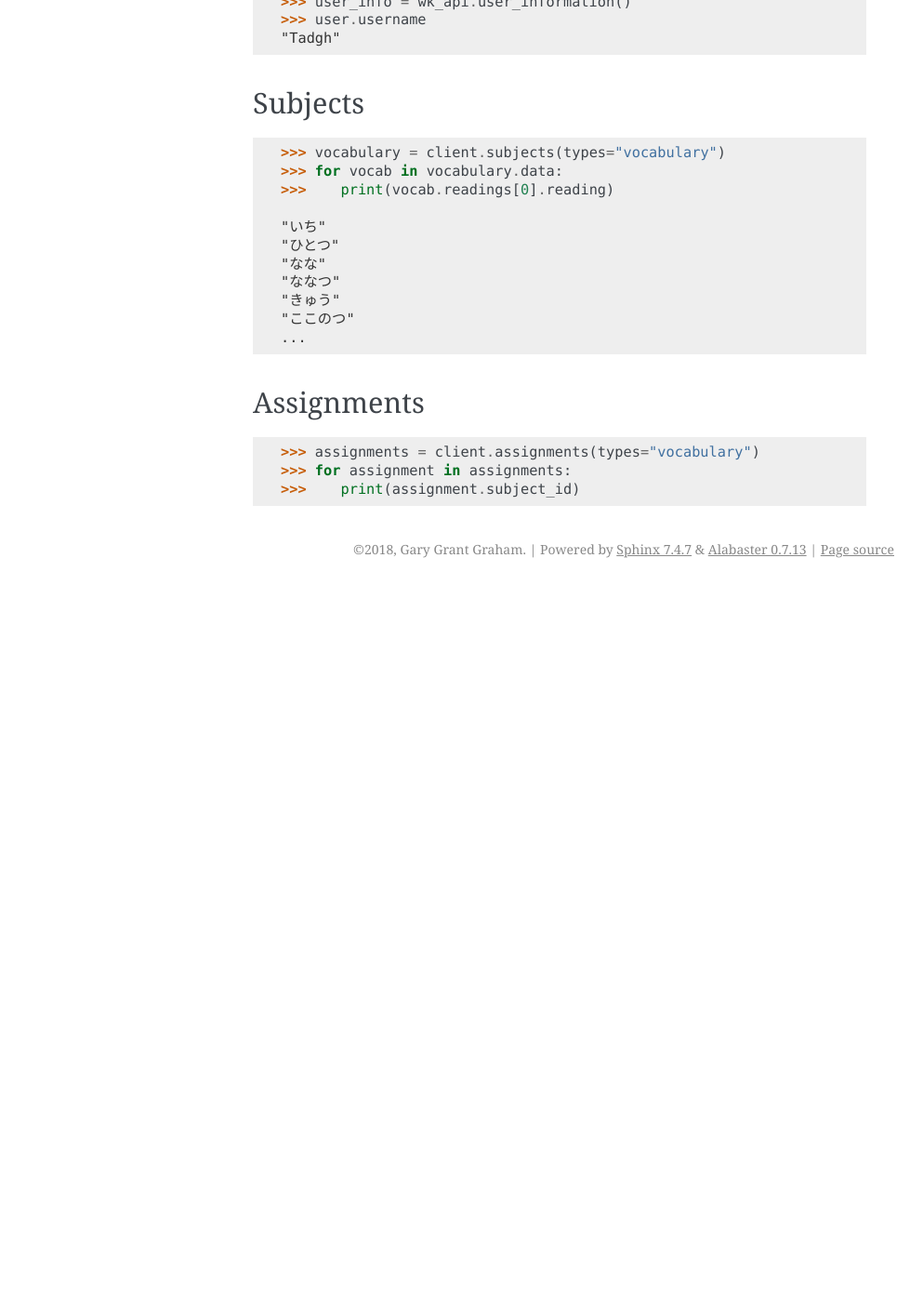
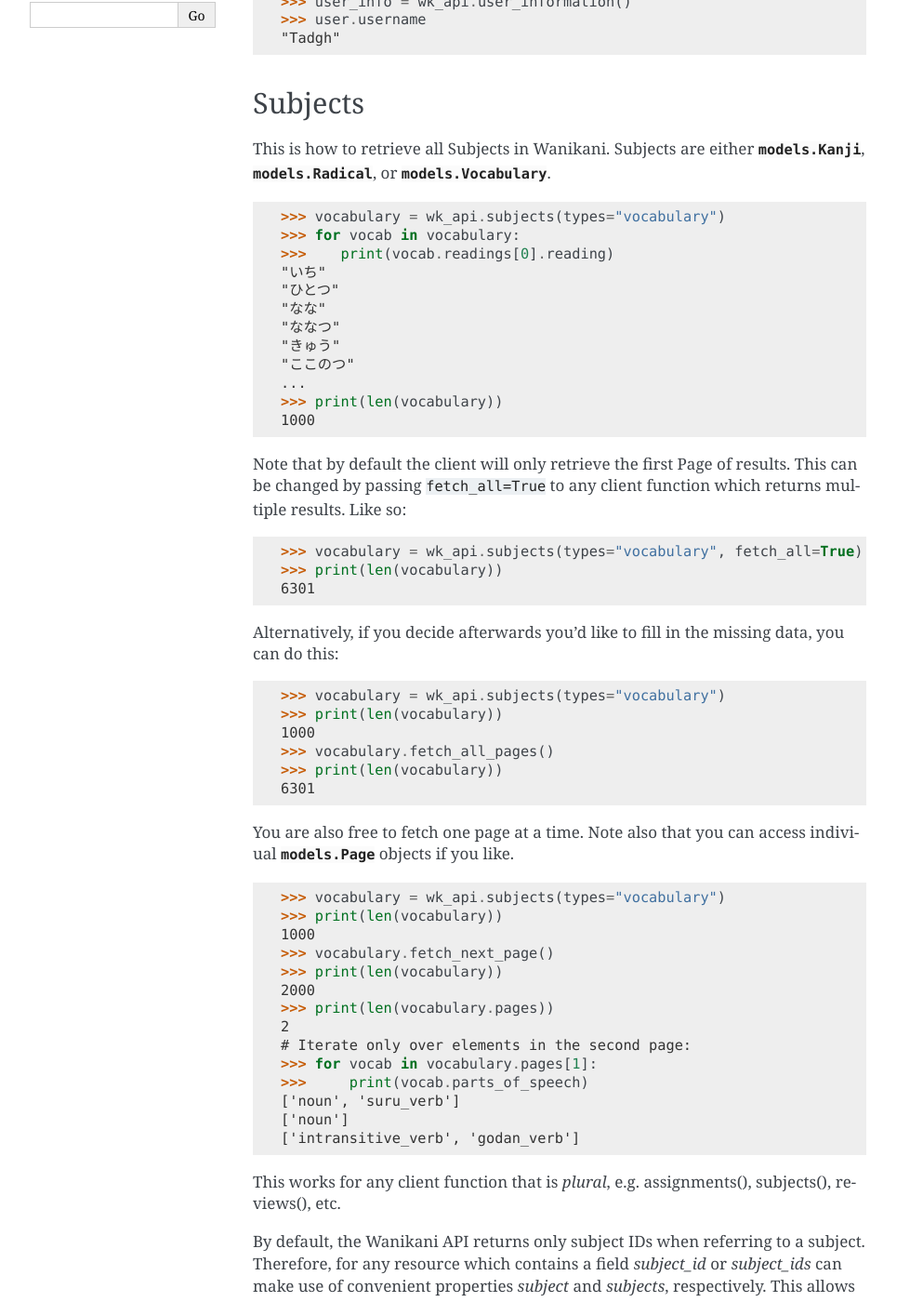
Before and after one commit to Kaniwani/wanikani_api, a Sphinx documentation site: the page built from docs/usage.rst, in a window 1280 px wide and 1400 px high, scrolled down 372 px. Shown: the whole window at 93% size, without its empty margins (148-1141 px from the left). Built offline with Sphinx 7.4.7, drawn with Linux system fonts in a browser that asks for light colours; before the commit the page ends 1002 px from its top, so only the background shows below that; some of the changed text lies outside the part shown.

Commit message:
change pagination method. Adds a whack of docs

```diff
--- a/README.rst
+++ b/README.rst
@@ -35,6 +35,7 @@
 
 * Easy access to Wanikani resources associated to your account.
 * Automatic handling of pagination.
+* Automatic fetching of related Subjects
 
 
 Quickstart
@@ -65,6 +66,7 @@
 ----
 * Make use of ETags for caching
 * simplify API
+* Improve automatic prefetching of subjects when relevant.
 
 Credits
 -------
--- a/docs/usage.rst
+++ b/docs/usage.rst
@@ -22,12 +22,14 @@
 
 Subjects
 ________
+
+This is how to retrieve all Subjects in Wanikani. Subjects are either :class:`.models.Kanji`, :class:`.models.Radical`, or :class:`.models.Vocabulary`.
+
 .. code-block:: python
 
-    >>> vocabulary = client.subjects(types="vocabulary")
-    >>> for vocab in vocabulary.data:
+    >>> vocabulary = wk_api.subjects(types="vocabulary")
+    >>> for vocab in vocabulary:
     >>>    print(vocab.readings[0].reading)
-
     "いち"
     "ひとつ"
     "なな"
@@ -35,11 +37,90 @@
     "きゅう"
     "ここのつ"
     ...
+    >>> print(len(vocabulary))
+    1000
+
+
+Note that by default the client will only retrieve the first Page of results. This can be changed by passing ``fetch_all=True`` to any client function
+which returns multiple results. Like so:
+
+    >>> vocabulary = wk_api.subjects(types="vocabulary", fetch_all=True)
+    >>> print(len(vocabulary))
+    6301
+
+Alternatively, if you decide afterwards you'd like to fill in the missing data, you can do this:
+
+    >>> vocabulary = wk_api.subjects(types="vocabulary")
+    >>> print(len(vocabulary))
+    1000
+    >>> vocabulary.fetch_all_pages()
+    >>> print(len(vocabulary))
+    6301
+
+You are also free to fetch one page at a time. Note also that you can access indiviual :class:`.models.Page` objects if you like.
+
+    >>> vocabulary = wk_api.subjects(types="vocabulary")
+    >>> print(len(vocabulary))
+    1000
+    >>> vocabulary.fetch_next_page()
+    >>> print(len(vocabulary))
+    2000
+    >>> print(len(vocabulary.pages))
+    2
+    # Iterate only over elements in the second page:
+    >>> for vocab in vocabulary.pages[1]:
+    >>>     print(vocab.parts_of_speech)
+    ['noun', 'suru_verb']
+    ['noun']
+    ['intransitive_verb', 'godan_verb']
+
+This works for any client function that is *plural*, e.g. assignments(), subjects(), reviews(), etc.
+
+By default, the Wanikani API returns only subject IDs when referring to a subject. Therefore, for any resource which contains a field *subject_id* or *subject_ids* can make use of convenient properties *subject* and *subjects*, respectively.
+This allows you to quickly grab related subjects without making a separate explicit call to the subjects endpoint. See below.
 
 Assignments
 ___________
 .. code-block:: python
 
-    >>> assignments = client.assignments(types="vocabulary")
+    >>> assignments = wk_api.assignments(subject_types="vocabulary")
     >>> for assignment in assignments:
-    >>>    print(assignment.subject_id)
+    >>>    print(assignment.srs_stage_name)
+    >>>    print(assignment.subject.meaning) # The client will automatically go and fetch this subject for you.
+    "Burned"
+    "One"
+    "Burned"
+    "One Thing"
+
+
+Note that the above will make a new API call every time you call ``subject`` on a new assignment.
+
+Review Statistics
+_________________
+
+Here's how to get your review statistics for your level 30 vocabulary and kanji (but not radicals), that you have gotten correct at most 50%
+
+.. code-block:: python
+
+    >>> subjects = wk_api.subjects(types=["vocabulary", "kanji"], level=30)
+    >>> stats = wk_api.review_statistics(subject_ids=[subject.id for subject in subjects], percentages_less_than=50)
+    >>> for stat in stats:
+    >>>     print(stat.percentage_correct)
+    44
+    42
+    49
+    31
+
+Study Materials
+_______________
+
+Here's how to get all study materials for any vocabulary that have the slug　毛糸. The *slug* is a simple identifier on the wanikani site
+(like this: https://www.wanikani.com/vocabulary/毛糸)
+
+.. code-block:: python
+
+    >>> subjects = wk_api.subjects(slugs="毛糸", types="vocabulary")
+    >>> study_mats = wk_api.study_materials(subject_ids=[subject.id for subject in subjects])
+    >>> for study_material in study_mats:
+    >>> print (", ".join(study_material.meaning_synonyms)
+    "wool,yarn"
```
Also changed, not shown: 4 other files.
